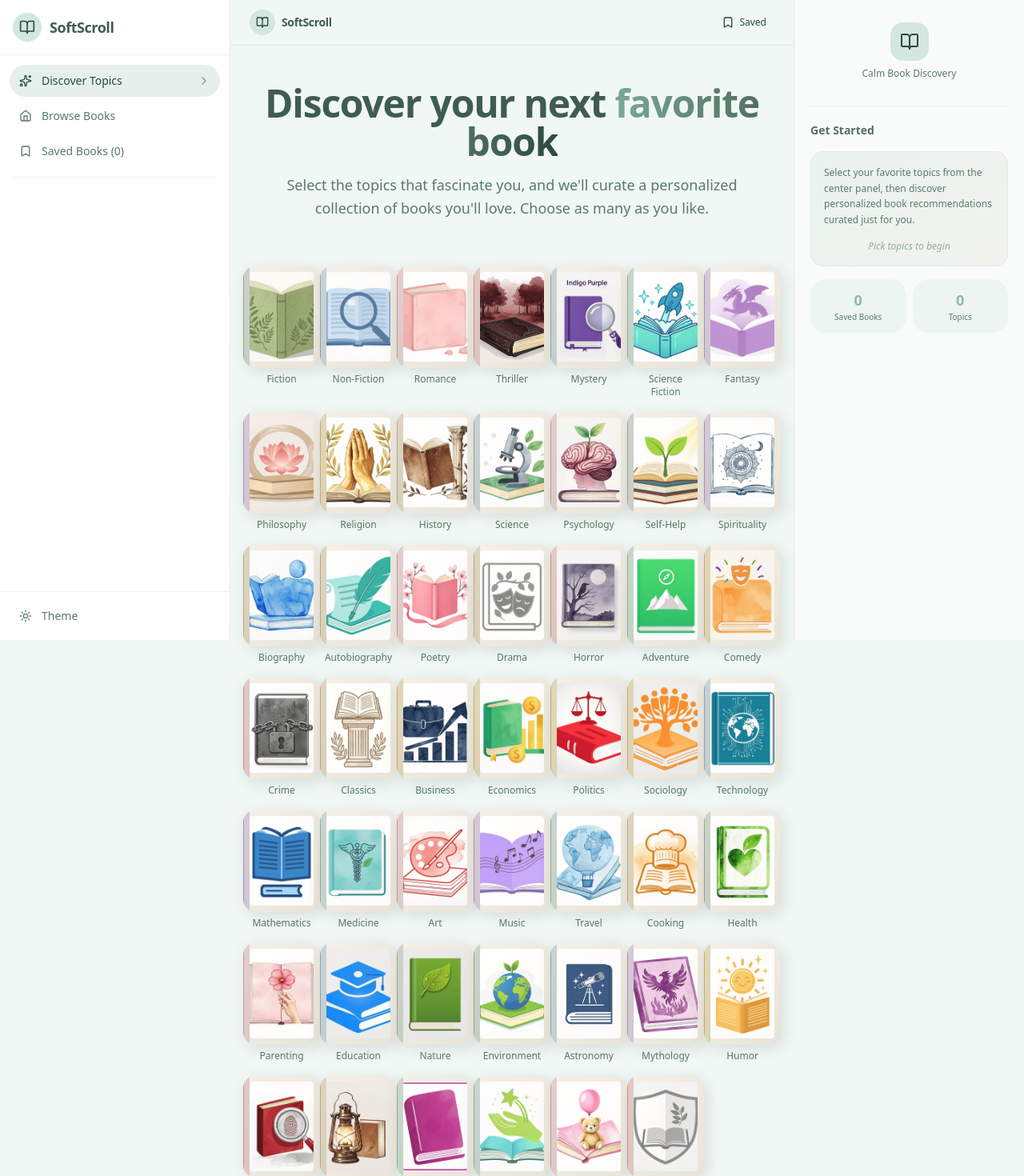
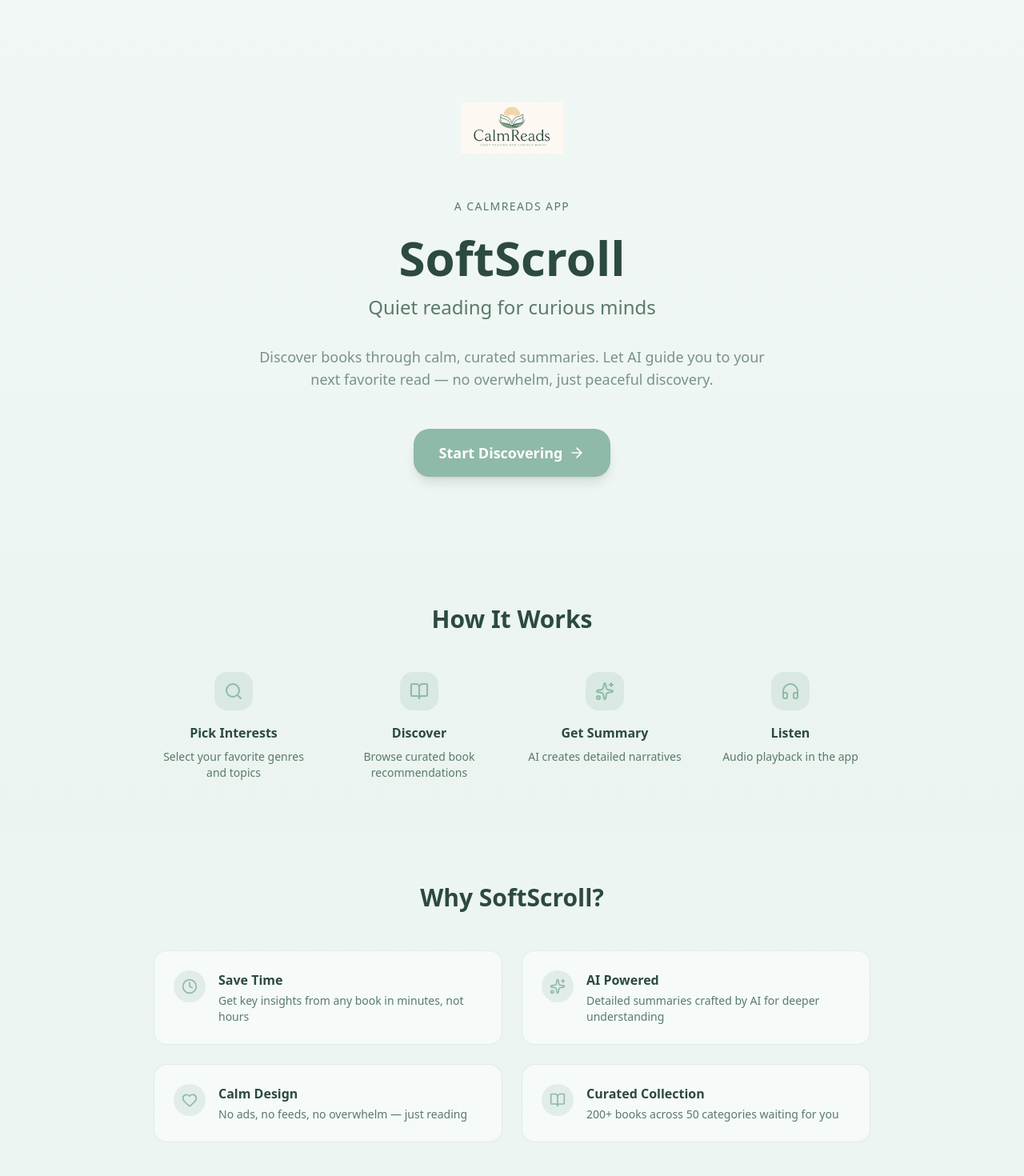
Before and after one commit to ym8895/calmreads, a Next.js app: page / in a window 1280 px wide. Shown: the top 1470 px of the page at 80% size. Built offline with nearby package versions, Linux system fonts and the light colour scheme.

Commit message:
v1.8: Add landing page with CalmReads branding and logo

```diff
--- a/src/app/page.tsx
+++ b/src/app/page.tsx
@@ -12,6 +12,7 @@
 import { BookDetailView } from '@/components/softscroll/BookDetailView';
 import { ReaderView } from '@/components/softscroll/ReaderView';
 import { SavedBooksView } from '@/components/softscroll/SavedBooksView';
+import { LandingPage } from '@/components/softscroll/LandingPage';
 
 const pageVariants = {
   initial: { opacity: 0, y: 8 },
@@ -22,6 +23,11 @@
 function AppContent() {
   const { currentView } = useSoftScrollStore();
   const [sidebarOpen, setSidebarOpen] = useState(false);
+
+  // Show landing page if on landing view
+  if (currentView === 'landing') {
+    return <LandingPage />;
+  }
 
   return (
     <div className="min-h-screen bg-background text-foreground flex">
--- /dev/null
+++ b/src/components/softscroll/LandingPage.tsx
@@ -0,0 +1,173 @@
+'use client';
+
+import Image from 'next/image';
+import { motion } from 'framer-motion';
+import { useSoftScrollStore } from '@/lib/store';
+import { ChevronRight, BookOpen, Sparkles, Headphones, Clock, Heart, Search, ArrowRight } from 'lucide-react';
+import Link from 'next/link';
+
+export function LandingPage() {
+  const { setCurrentView } = useSoftScrollStore();
+
+  const handleGetStarted = () => {
+    setCurrentView('interests');
+  };
+
+  return (
+    <div className="min-h-screen bg-gradient-to-b from-background to-muted/20">
+      {/* Hero Section */}
+      <section className="relative py-16 md:py-24 px-6">
+        <div className="max-w-4xl mx-auto text-center">
+          {/* Brand */}
+          <motion.div
+            initial={{ opacity: 0, y: 20 }}
+            animate={{ opacity: 1, y: 0 }}
+            transition={{ duration: 0.6 }}
+            className="mb-6"
+          >
+            <div className="relative w-32 h-32 mx-auto mb-6">
+              <Image
+                src="/CalmReads.webp"
+                alt="CalmReads"
+                fill
+                className="object-contain"
+              />
+            </div>
+            <p className="text-sm uppercase tracking-widest text-muted-foreground">
+              A CalmReads App
+            </p>
+          </motion.div>
+
+          {/* Product Name */}
+          <motion.h1
+            initial={{ opacity: 0, y: 20 }}
+            animate={{ opacity: 1, y: 0 }}
+            transition={{ duration: 0.6, delay: 0.1 }}
+            className="text-4xl md:text-6xl font-bold text-foreground mb-4"
+          >
+            SoftScroll
+          </motion.h1>
+
+          {/* Tagline */}
+          <motion.p
+            initial={{ opacity: 0, y: 20 }}
+            animate={{ opacity: 1, y: 0 }}
+            transition={{ duration: 0.6, delay: 0.2 }}
+            className="text-xl md:text-2xl text-muted-foreground mb-8"
+          >
+            Quiet reading for curious minds
+          </motion.p>
+
+          {/* Description */}
+          <motion.p
+            initial={{ opacity: 0, y: 20 }}
+            animate={{ opacity: 1, y: 0 }}
+            transition={{ duration: 0.6, delay: 0.3 }}
+            className="text-lg text-muted-foreground/80 max-w-2xl mx-auto mb-12"
+          >
+            Discover books through calm, curated summaries.
+            Let AI guide you to your next favorite read — no overwhelm, just peaceful discovery.
+          </motion.p>
+
+          {/* CTA Button */}
+          <motion.button
+            initial={{ opacity: 0, y: 20 }}
+            animate={{ opacity: 1, y: 0 }}
+            transition={{ duration: 0.6, delay: 0.4 }}
+            onClick={handleGetStarted}
+            className="inline-flex items-center gap-2 px-8 py-4 bg-primary text-primary-foreground rounded-xl font-semibold text-lg hover:bg-primary/90 transition-all shadow-lg hover:shadow-xl cursor-pointer"
+          >
+            Start Discovering
+            <ArrowRight className="w-5 h-5" />
+          </motion.button>
+        </div>
+      </section>
+
+      {/* Features Section */}
+      <section className="py-16 px-6 bg-muted/10">
+        <div className="max-w-4xl mx-auto">
+          <h2 className="text-2xl md:text-3xl font-bold text-center mb-12">
+            How It Works
+          </h2>
+
+          <div className="grid md:grid-cols-4 gap-8">
+            {[
+              { icon: Search, title: 'Pick Interests', desc: 'Select your favorite genres and topics' },
+              { icon: BookOpen, title: 'Discover', desc: 'Browse curated book recommendations' },
+              { icon: Sparkles, title: 'Get Summary', desc: 'AI creates detailed narratives' },
+              { icon: Headphones, title: 'Listen', desc: 'Audio playback in the app' },
+            ].map((item, i) => (
+              <motion.div
+                key={item.title}
+                initial={{ opacity: 0, y: 20 }}
+                animate={{ opacity: 1, y: 0 }}
+                transition={{ duration: 0.5, delay: 0.5 + i * 0.1 }}
+                className="text-center"
+              >
+                <div className="w-12 h-12 mx-auto mb-4 rounded-2xl bg-primary/20 flex items-center justify-center">
+                  <item.icon className="w-6 h-6 text-primary" />
+                </div>
+                <h3 className="font-semibold mb-2">{item.title}</h3>
+                <p className="text-sm text-muted-foreground">{item.desc}</p>
+              </motion.div>
+            ))}
+          </div>
+        </div>
+      </section>
+
+      {/* Features Grid */}
+      <section className="py-16 px-6">
+        <div className="max-w-4xl mx-auto">
+          <h2 className="text-2xl md:text-3xl font-bold text-center mb-12">
+            Why SoftScroll?
+          </h2>
+
+          <div className="grid md:grid-cols-2 gap-6">
+            {[
+              { icon: Clock, title: 'Save Time', desc: 'Get key insights from any book in minutes, not hours' },
+              { icon: Sparkles, title: 'AI Powered', desc: 'Detailed summaries crafted by AI for deeper understanding' },
+              { icon: Heart, title: 'Calm Design', desc: 'No ads, no feeds, no overwhelm — just reading' },
+              { icon: BookOpen, title: 'Curated Collection', desc: '200+ books across 50 categories waiting for you' },
+            ].map((item, i) => (
+              <motion.div
+                key={item.title}
+                initial={{ opacity: 0, y: 20 }}
+                animate={{ opacity: 1, y: 0 }}
+                transition={{ duration: 0.5, delay: 0.9 + i * 0.1 }}
+                className="flex gap-4 p-6 rounded-2xl bg-card/50 border border-border/50"
+              >
+                <div className="w-10 h-10 rounded-xl bg-primary/20 flex items-center justify-center flex-shrink-0">
+                  <item.icon className="w-5 h-5 text-primary" />
+                </div>
+                <div>
+                  <h3 className="font-semibold mb-1">{item.title}</h3>
+                  <p className="text-sm text-muted-foreground">{item.desc}</p>
+                </div>
+              </motion.div>
+            ))}
+          </div>
+        </div>
+      </section>
+
+      {/* Footer CTA */}
+      <section className="py-16 px-6 text-center">
+        <h2 className="text-2xl md:text-3xl font-bold mb-6">
+          Ready to discover?
+        </h2>
+        <button
+          onClick={handleGetStarted}
+          className="inline-flex items-center gap-2 px-8 py-4 bg-primary text-primary-foreground rounded-xl font-semibold text-lg hover:bg-primary/90 transition-all shadow-lg hover:shadow-xl cursor-pointer"
+        >
+          Start Discovering
+          <ArrowRight className="w-5 h-5" />
+        </button>
+
+        <footer className="mt-20 pt-8 border-t border-border/50">
+          <p className="text-sm text-muted-foreground">
+            © 2024 SoftScroll by CalmReads. Built with peace in mind.
+          </p>
+        </footer>
+      </section>
+    </div>
+  );
+}
--- a/src/lib/store.ts
+++ b/src/lib/store.ts
@@ -5,7 +5,7 @@
 import type { AppView, Book, AISummary, Slide, AIStory } from './types';
 
 interface SoftScrollState {
-  currentView: AppView;
+  currentView: AppView | 'landing';
   selectedInterests: string[];
   recommendedBooks: Book[];
   currentBook: Book | null;
@@ -38,7 +38,7 @@
 export const useSoftScrollStore = create<SoftScrollState>()(
   persist(
     (set) => ({
-      currentView: 'interests',
+      currentView: 'landing',
       selectedInterests: [],
       recommendedBooks: [],
       currentBook: null,
--- a/src/lib/types.ts
+++ b/src/lib/types.ts
@@ -36,4 +36,4 @@
   interests: string[];
 }
 
-export type AppView = 'interests' | 'discover' | 'book-detail' | 'reader' | 'saved';
+export type AppView = 'interests' | 'discover' | 'book-detail' | 'reader' | 'saved' | 'landing';
```
Also changed, not shown: CalmReads logo.png (added), public/CalmReads.webp (added).
